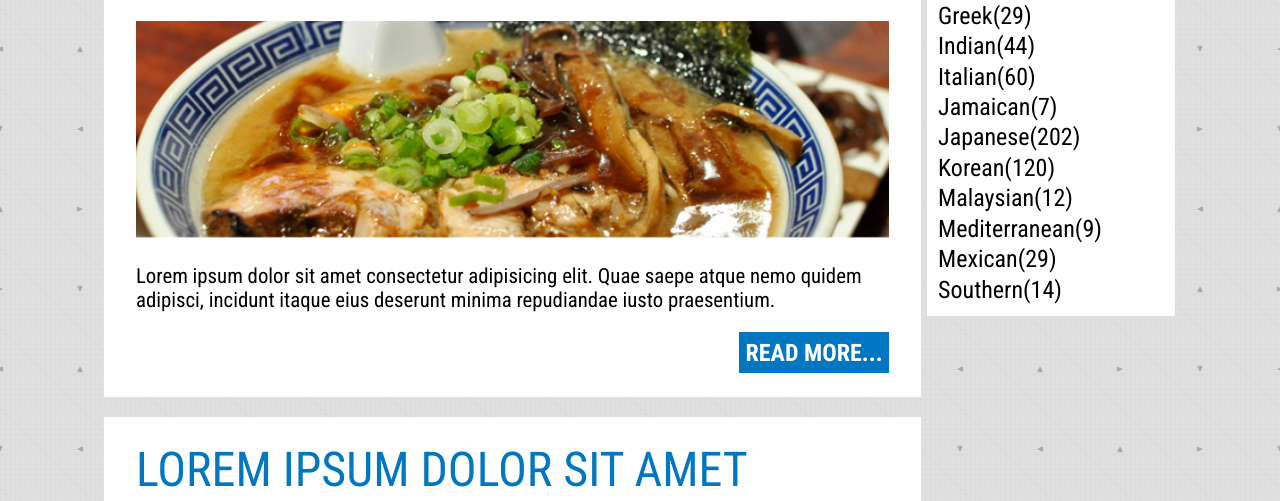
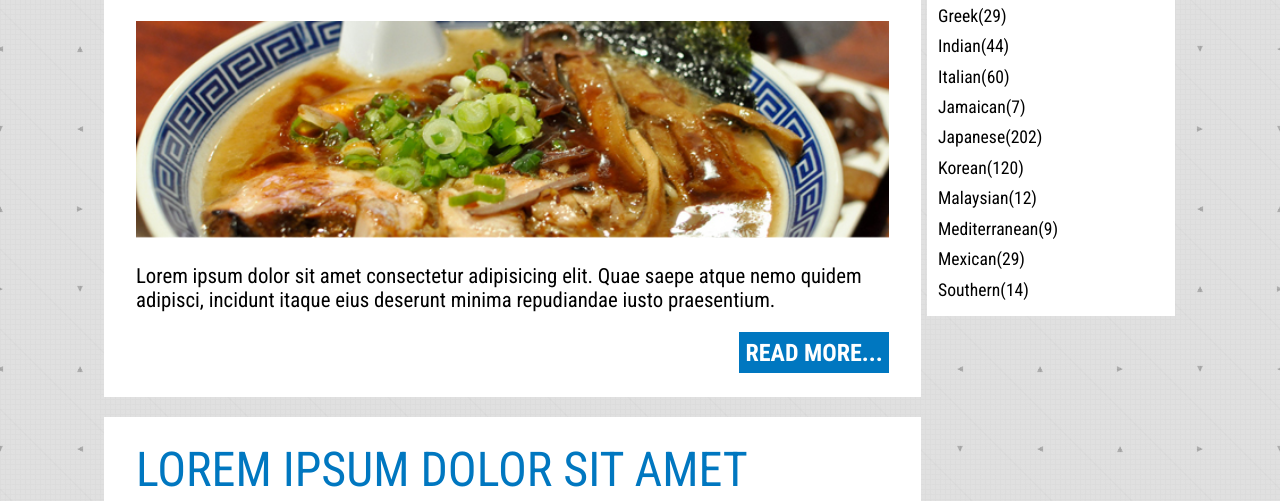
Before and after one commit to TaylorHillier/WD2-Assignment-5, a website: page P01-CodingChallenge/dev/index.html in a window 1280 px wide. Shown: the part 751-1252 px from the top of the page. Drawn offline with nearby package versions, Linux system fonts and the light colour scheme; files that its build step writes are made by us from their sources.

Commit message:
Rescue No.04

```diff
--- a/P01-CodingChallenge/dev/scss/_mediaqueries.scss
+++ b/P01-CodingChallenge/dev/scss/_mediaqueries.scss
@@ -37,7 +37,7 @@
       h2 {
         font-size: clamp(1.6rem, 0.8636rem + 0.6818vw, 1.5rem);
       }
-      .cuisines-list {
+      .cuisine-list {
         li {
           font-size: clamp(0.5rem, 0.7364rem + 1.7182vw, 1.1rem);
         }
```
